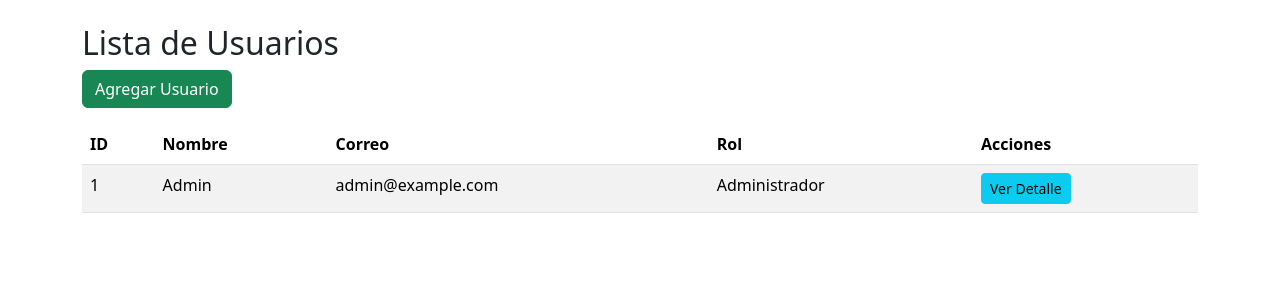
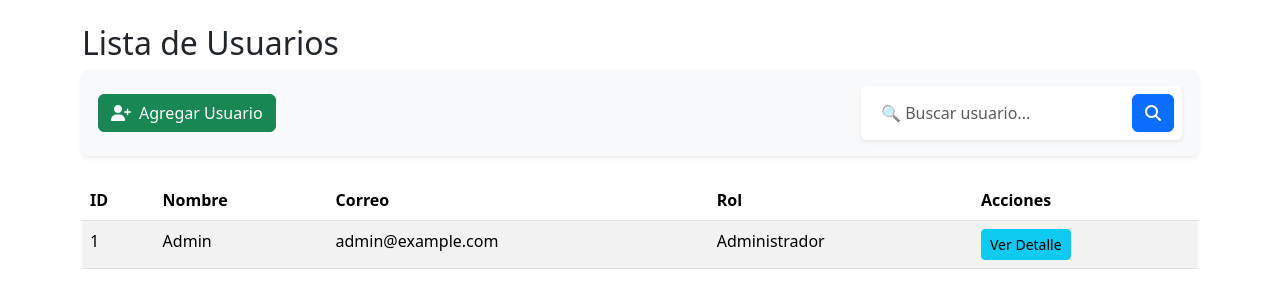
Before and after one commit to elritosan/PaginaWeb_TiendaDulces, a PHP site: page /index.php?entity=Usuario&action=listar in a window 1280 px wide. Shown: the part 56-364 px from the top of the page. Run offline with PHP 8.4, Linux system fonts and the light colour scheme; data comes from the database, SQL or seed files in the repository; some libraries are stand-ins or nearby versions.

Commit message:
Buscar Usuario

```diff
--- a/Model/ClassUsuario.php
+++ b/Model/ClassUsuario.php
@@ -94,5 +94,21 @@ class ClassUsuario {
             return "Error: " . $e->getMessage();
         }
     }
+
+    public function listarUsuarios($busqueda = '') {
+        try {
+            if ($busqueda) {
+                $stmt = $this->conn->prepare("SELECT * FROM usuarios WHERE nombre LIKE :busqueda OR correo LIKE :busqueda");
+                $stmt->bindValue(':busqueda', '%' . $busqueda . '%');
+            } else {
+                $stmt = $this->conn->prepare("SELECT * FROM usuarios");
+            }
+            $stmt->execute();
+            return $stmt->fetchAll(PDO::FETCH_ASSOC);
+        } catch (PDOException $e) {
+            return "Error: " . $e->getMessage();
+        }
+    }
+
 }
 ?>
--- a/View/Usuario/listaUsuario.php
+++ b/View/Usuario/listaUsuario.php
@@ -2,7 +2,25 @@
 require_once BASE_PATH . DIRECTORY_SEPARATOR . 'Model' . DIRECTORY_SEPARATOR . 'ClassRol.php';
 
 echo "<h2>Lista de Usuarios</h2>";
-echo "<a href='index.php?entity=Usuario&action=insertar' class='btn btn-success mb-3'>Agregar Usuario</a>";
+
+// Contenedor flexible para alinear el botón y el formulario en la misma línea con mejor diseño
+echo "<div class='d-flex justify-content-between align-items-center mb-4 p-3 bg-light shadow-sm rounded'>";
+
+// Botón Agregar Usuario con icono
+echo "<a href='index.php?entity=Usuario&action=insertar' class='btn btn-success d-flex align-items-center'>
+        <i class='fas fa-user-plus me-2'></i> Agregar Usuario
+      </a>";
+
+// Formulario de búsqueda con borde redondeado y mejor espaciado
+echo "<form method='GET' action='index.php' class='d-flex bg-white p-2 rounded shadow-sm'>";
+echo "<input type='hidden' name='entity' value='Usuario'>";
+echo "<input type='hidden' name='action' value='listar'>";
+echo "<input type='text' name='busqueda' class='form-control me-2 border-0' placeholder='🔍 Buscar usuario...' value='" . (isset($_GET['busqueda']) ? htmlspecialchars($_GET['busqueda']) : '') . "'>";
+echo "<button type='submit' class='btn btn-primary'><i class='fas fa-search'></i></button>";
+echo "</form>";
+
+echo "</div>";
+
 
 echo "<table class='table table-striped'>";
 echo "<thead><tr>
@@ -13,7 +31,15 @@ echo "<thead><tr>
 // Instancia de la clase rol
 $rolModel = new ClassRol();
 
+// Obtener el valor de búsqueda si está definido
+$busqueda = isset($_GET['busqueda']) ? trim($_GET['busqueda']) : null;
+
 foreach ($listadoelementos as $usuario) {
+    // Si $busqueda es null o vacío, mostrar todos los usuarios
+    if (!empty($busqueda) && stripos($usuario['nombre'], $busqueda) === false) {
+        continue; // Si no coincide el nombre, saltamos al siguiente usuario
+    }
+
     // Obtener el rol por ID
     $rol = $rolModel->getRolById($usuario['id_rol']);
     $nombre_rol = $rol ? htmlspecialchars($rol['nombrerol']) : "No especificado";
@@ -29,5 +55,19 @@ foreach ($listadoelementos as $usuario) {
     echo "</tr>";
 }
 
+
+
 echo "</tbody></table>";
 ?>
+
+<script>
+document.addEventListener("DOMContentLoaded", function () {
+    const inputBusqueda = document.querySelector("input[name='busqueda']");
+
+    inputBusqueda.addEventListener("blur", function () {
+        if (inputBusqueda.value.trim() === "") {
+            window.location.href = "index.php?entity=Usuario&action=listar"; // Recarga sin parámetro 'busqueda'
+        }
+    });
+});
+</script>
--- a/index.php
+++ b/index.php
@@ -160,6 +160,16 @@ function createDropdownMenu($entity, $label, $icon) {
             } elseif ($action === 'eliminar' && $id) {
                 $controller->{"delete" . $entity . "Controller"}($id);
             }
+            if ($entity === 'Usuario' && $action === 'listar') {
+                // Verificar si existe el parámetro de búsqueda
+                $busqueda = isset($_GET['busqueda']) ? $_GET['busqueda'] : '';
+
+                // Pasar la búsqueda al controlador
+                $listadoelementos = $controller->listarUsuariosController($busqueda); // Método en tu controlador
+
+                // Cargar la vista de listaUsuario.php
+                require_once BASE_PATH . DIRECTORY_SEPARATOR . 'View' . DIRECTORY_SEPARATOR . $entity . DIRECTORY_SEPARATOR . 'lista' . $entity . '.php';
+            }
         }
         ?>
     </div>
```
